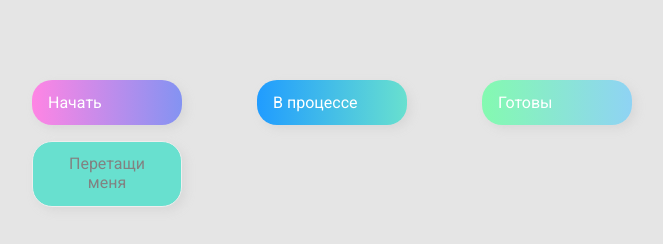
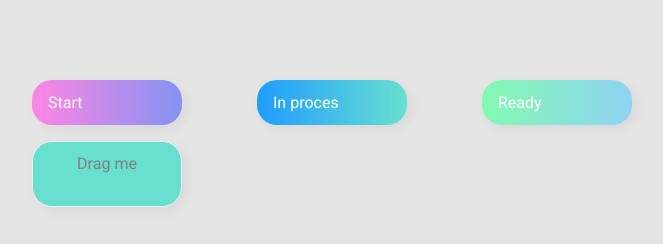
Before and after one commit to pozitivnuy/dran-n-drop, a plain HTML site: page index.html in a window 1280 px wide. Shown: the full height of the page, 308-971 px from the left. Drawn offline with Linux system fonts and the light colour scheme.

Commit message:
Update index.html

```diff
--- a/index.html
+++ b/index.html
@@ -4,20 +4,20 @@
     <meta charset="UTF-8" />
     <meta name="viewport" content="width=device-width, initial-scale=1.0" />
     <link rel="stylesheet" href="styles.css" />
-    <title>Drag & Drop | Проект 2</title>
+    <title>Drag & Drop </title>
   </head>
   <body>
     <div>
       <div class="row">
-          <div class="col-header start">Начать</div>
-          <div class="col-header progress">В процессе</div>
-          <div class="col-header done">Готовы</div>
+          <div class="col-header start">Start</div>
+          <div class="col-header progress">In proces</div>
+          <div class="col-header done">Ready</div>
       </div>
 
       <div class="row">
         <div class="placeholder">
           <div class="item"
-          draggable="true" >Перетащи меня</div>
+          draggable="true" >Drag me</div>
         </div>
         <div class="placeholder"></div>
         <div class="placeholder"></div>
```
